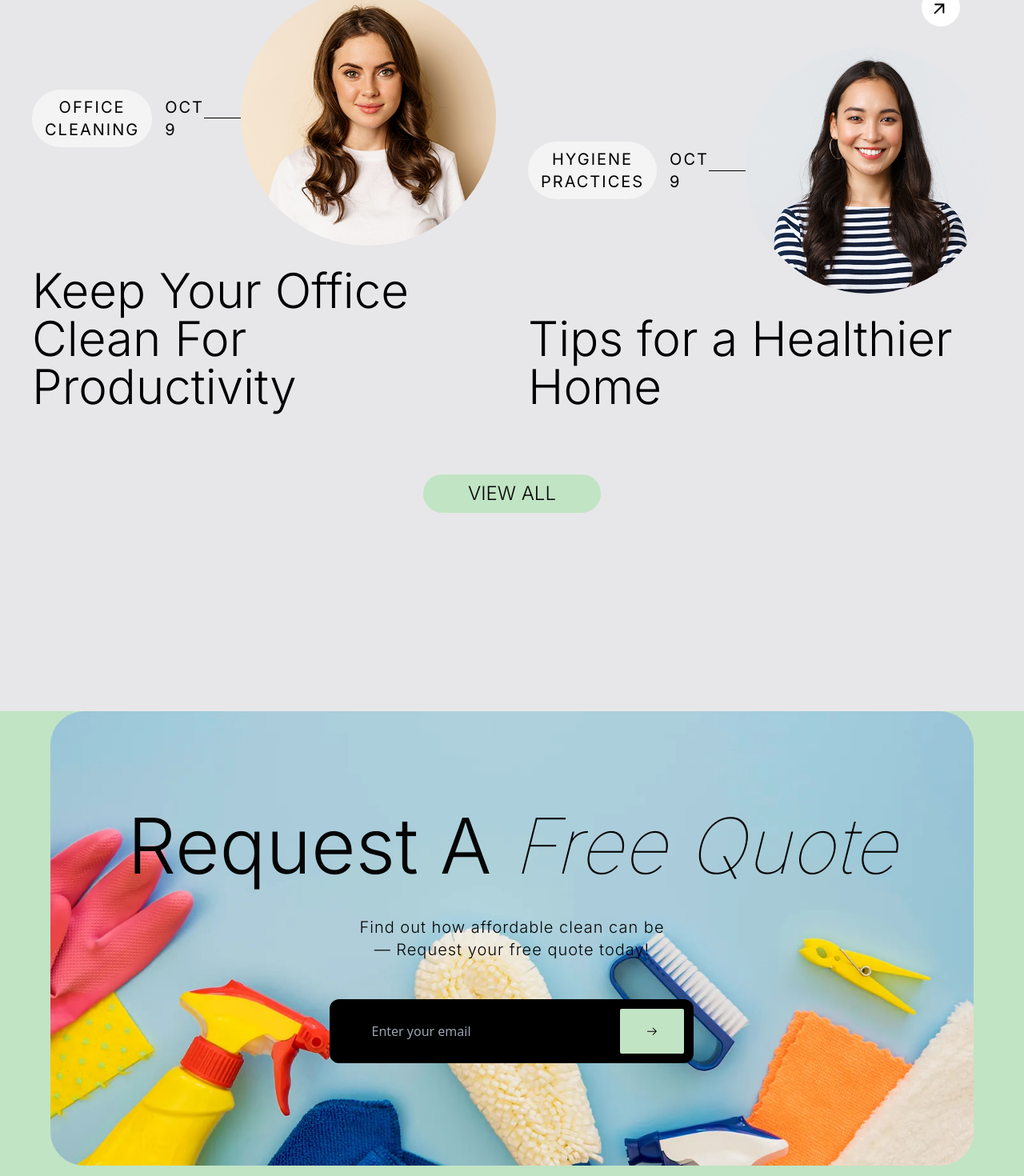
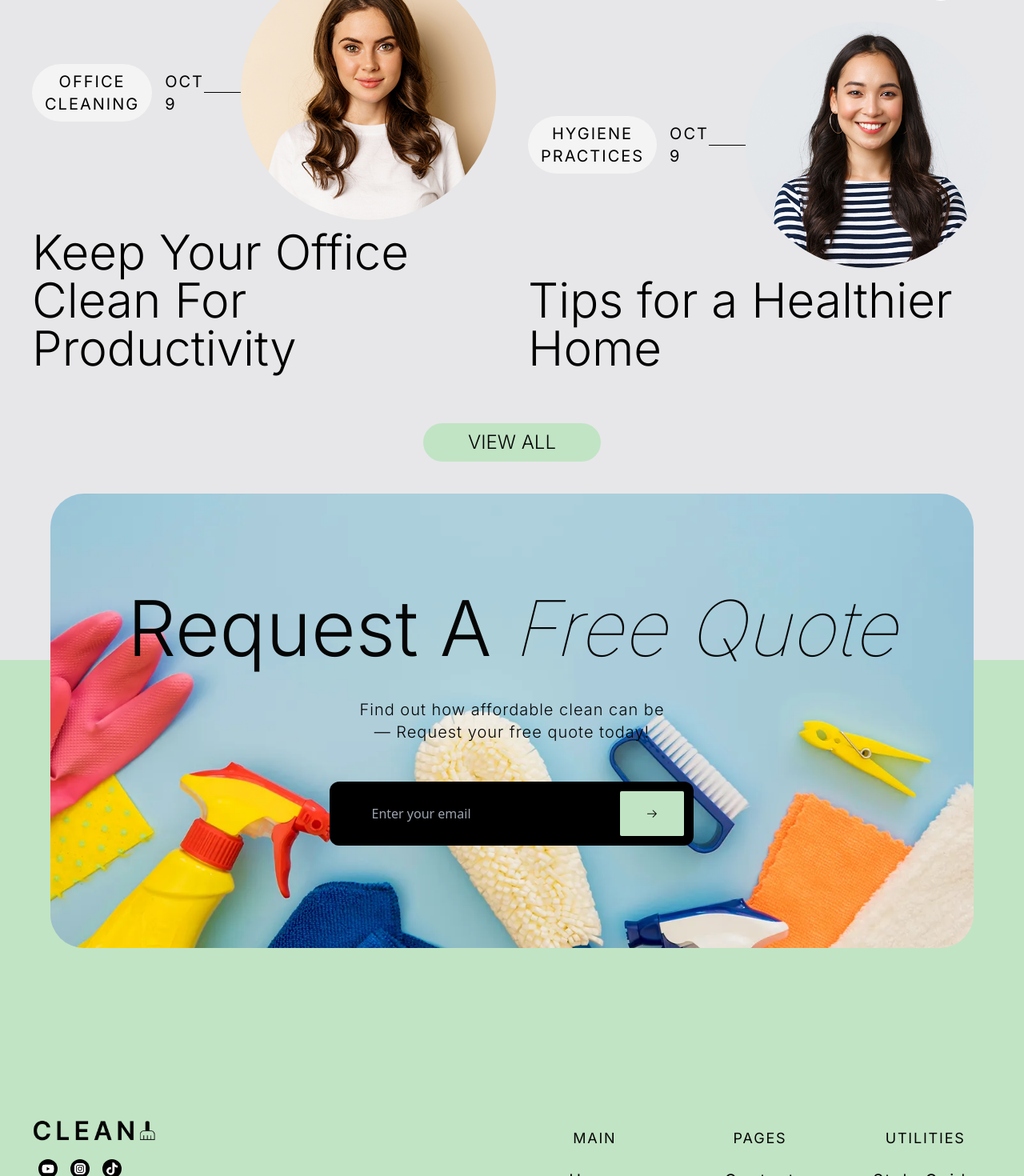
Before and after one commit to Yagya-Adh/clean, a Next.js app: page /blog in a window 1280 px wide. Shown: the part 2914-4384 px from the top of the page at 80% size. Built offline with nearby package versions, Linux system fonts and the light colour scheme.

Commit message:
save the change

```diff
--- a/app/components/article/ArticleLayout.tsx
+++ b/app/components/article/ArticleLayout.tsx
@@ -14,7 +14,7 @@ const ArticleLayout = ({ head, title, describe, variant }: IarticleLayOut) =>
       <h2 className="text-2xl sm:text-4xl md:text-6xl py-1 md:py-2 font-inter font-light">
         {title}
       </h2>
-      <p className="text-lg md:text-xl max-w-xl md:py-4 font-inter font-normal tracking-wider">
+      <p className="text-lg md:text-xl max-w-xl md:py-4 font-inter font-light tracking-wider">
         {describe}
       </p>
       <PillButton text="Explore" />
--- a/app/components/card/ImageCardGroup.tsx
+++ b/app/components/card/ImageCardGroup.tsx
@@ -46,6 +46,9 @@ const ImageCardGroup = () => {
             overflow-hidden
             row-span-1
             py-2
+            px-4
+            md:px-10
+            xl:px-0
             group
             h-full
             flex
@@ -130,19 +133,16 @@ const ImageCardGroup = () => {
               className="
               font-inter
               font-normal
-
-              md:font-normal
+              md:font-light
               lg:font-light
               text-2xl
               sm:text-4xl
-              md:text-5xl
-
-              lg:text-6xl
-              order-3
+              max-w-xl
+              xl:text-6xl
               md:-order-none
               text-center
               md:text-start
-              md:py-4
+              order-3
               "
             >
               {list.cardDescription}
--- a/app/components/card/RequestAFreeQuote.tsx
+++ b/app/components/card/RequestAFreeQuote.tsx
@@ -2,7 +2,6 @@ import { GoArrowRight } from "react-icons/go";
 
 const RequestAFreeQuote = () => {
   return (
-    <section>
     <div className="bg-footer-card-image bg-no-repeat bg-cover bg-center rounded-3xl p-2 md:p-4 lg:p-10">
       <div
         className="
@@ -21,8 +20,7 @@ const RequestAFreeQuote = () => {
           <span className="font-inter font-thin italic"> Free Quote</span>
         </h4>
         <p className="max-w-60 md:max-w-sm text-xs xl:text-xl text-center tracking-wider font-light text-clean-black-10 font-inter">
-            Find out how affordable clean can be — Request your free quote
-            today!
+          Find out how affordable clean can be — Request your free quote today!
         </p>
         <form className="py-10 px-4 flex">
           <div
@@ -76,7 +74,6 @@ const RequestAFreeQuote = () => {
         </form>
       </div>
     </div>
-    </section>
   );
 };
 
--- a/app/components/faqs/FrequentlyAsk.tsx
+++ b/app/components/faqs/FrequentlyAsk.tsx
@@ -17,7 +17,7 @@ const FrequentlyAsk = () => {
   };
 
   return (
-    <section className="max-w-screen-4xl mx-auto px-4 lg:px-10">
+    <section className="max-w-screen-4xl mx-auto px-4 lg:px-10 py-10">
       <div className="flex flex-col items-center py-2">
         {data?.slice(0, 6).map((list) => (
           <div
--- a/app/components/footer/Footer.tsx
+++ b/app/components/footer/Footer.tsx
@@ -5,14 +5,12 @@ import FooterRight from "./FooterRight";
 
 const Footer = () => {
   return (
-    <footer className="bg-clean-green-10 mt-52 w-full">
-      <div className="max-w-screen-2xl mx-auto">
-        <div className="relative animate-fadeInUp flex flex-col justify-center items-center z-10 w-full">
-          <RequestAFreeQuote />
-        </div>
+    <footer className="bg-clean-green-10 mt-52 relative z-10">
+      <div className="relative -translate-y-52  animate-fadeInUp flex flex-col justify-center items-center w-full">
+        <RequestAFreeQuote />
       </div>
-      <section className="max-w-screen-3xl px-4 lg:px-10 mx-auto  py-10">
-        <div className="grid grid-cols-1 md:grid-cols-2 gap-0 sm:gap-10 h-full py-10 w-full">
+      <section className="max-w-screen-3xl px-4 lg:px-10 mx-auto">
+        <div className="grid grid-cols-1 md:grid-cols-2 gap-0 sm:gap-10 h-full pb-10 w-full">
           <div>
             <FooterLeft />
           </div>
--- a/app/components/timeline/CardTimeLine.tsx
+++ b/app/components/timeline/CardTimeLine.tsx
@@ -4,7 +4,7 @@ import ScrollTimeLineArticle from "./ScrollTimeLineArticle";
 const CardTimeLine = () => {
   return (
     <section className="max-w-screen-3xl mx-auto px-4">
-      <div className="grid grid-cols-1 lg:grid-cols-2 gap-4 md:gap-10 sm:px-32 lg:py-20 items-start relative w-full">
+      <div className="grid grid-cols-1 lg:grid-cols-2 gap-4 md:gap-10 sm:px-32 lg:px-0 lg:py-20 items-start relative w-full">
         <div className="lg:sticky top-0 px-10">
           <ScrollTimeLineArticle />
         </div>
```
Lines whose indentation alone changed are shown as unchanged.
